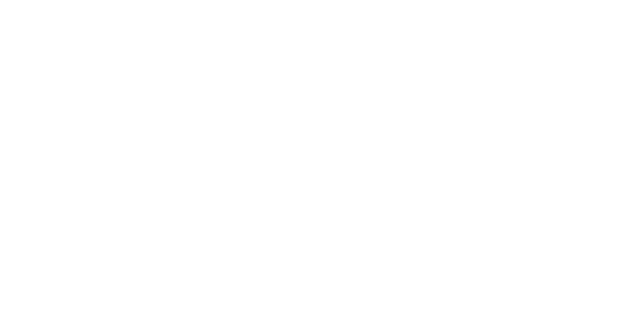
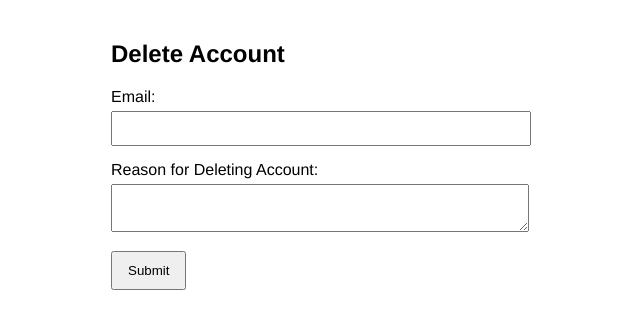
Before and after one commit to ikeoffiah/awkempire, a React (Create React App) app: page /delete-account-request in a window 1280 px wide. Before the commit this address had no page. Shown: the top 328 px of the page, without its empty margins (329-969 px from the left). Built offline with nearby package versions, Linux system fonts and the light colour scheme.

Commit message:
added url to request account delete

```diff
--- a/src/App.js
+++ b/src/App.js
@@ -2,6 +2,7 @@
 import { BrowserRouter as Router, Route, Routes } from "react-router-dom";
 import HomePage from "./page/HomePage";
 import PrivacyPolicy from "./page/PrivacyPolicy";
+import DeleteRequest from "./page/DeleteRequest";
 
 function App() {
   return (
@@ -9,6 +10,7 @@
       <Routes>
         <Route path="/" element={<HomePage/>}/>
         <Route path="/privacy-policy" element={<PrivacyPolicy/>} />
+        <Route path="/delete-account-request" element={<DeleteRequest/>}/>
       </Routes>
     </Router>
   );
--- /dev/null
+++ b/src/page/DeleteRequest.js
@@ -0,0 +1,74 @@
+import React, { useState } from 'react';
+
+const DeleteRequest = () => {
+  const [formData, setFormData] = useState({ email: '', reason: '' });
+  const [submitted, setSubmitted] = useState(false);
+  const [error, setError] = useState('');
+
+  const handleChange = (e) => {
+    const { name, value } = e.target;
+    setFormData({ ...formData, [name]: value });
+  };
+
+  const handleSubmit = async (e) => {
+    e.preventDefault();
+
+    try {
+      const response = await fetch('https://formspree.io/f/xwpvkqpo', {
+        method: 'POST',
+        headers: { 'Content-Type': 'application/json' },
+        body: JSON.stringify(formData),
+      });
+
+      if (response.ok) {
+        setSubmitted(true);
+        setFormData({ email: '', reason: '' }); // Reset form
+      } else {
+        setError('Something went wrong. Please try again.');
+      }
+    } catch (err) {
+      setError('An error occurred. Please try again later.');
+    }
+  };
+
+  return (
+    <div style={{ maxWidth: '400px', margin: 'auto', padding: '20px' }}>
+      <h2>Delete Account</h2>
+      {submitted ? (
+        <p>Thank you! Your request has been submitted.</p>
+      ) : (
+        <form onSubmit={handleSubmit}>
+          <div style={{ marginBottom: '15px' }}>
+            <label htmlFor="email">Email:</label>
+            <input
+              type="email"
+              id="email"
+              name="email"
+              value={formData.email}
+              onChange={handleChange}
+              required
+              style={{ width: '100%', padding: '8px', marginTop: '5px' }}
+            />
+          </div>
+          <div style={{ marginBottom: '15px' }}>
+            <label htmlFor="reason">Reason for Deleting Account:</label>
+            <textarea
+              id="reason"
+              name="reason"
+              value={formData.reason}
+              onChange={handleChange}
+              required
+              style={{ width: '100%', padding: '8px', marginTop: '5px' }}
+            />
+          </div>
+          <button type="submit" style={{ padding: '10px 15px', cursor: 'pointer' }}>
+            Submit
+          </button>
+        </form>
+      )}
+      {error && <p style={{ color: 'red' }}>{error}</p>}
+    </div>
+  );
+};
+
+export default DeleteRequest;
```
